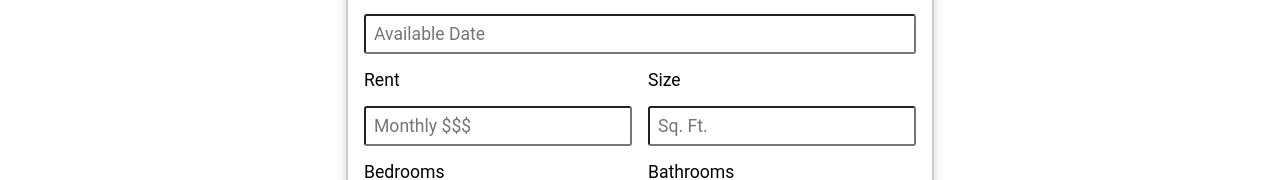
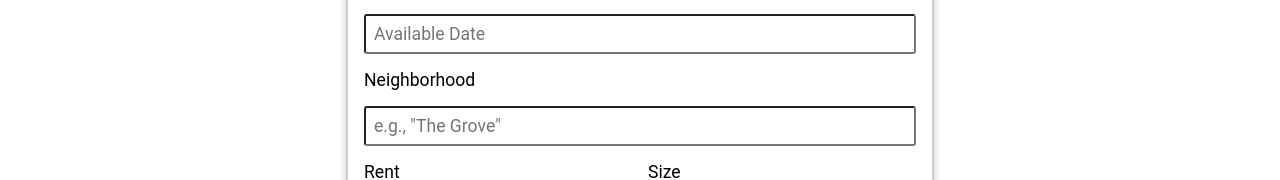
Before and after one commit to choshin314/padfinder-frontend, a React (Create React App) app: page /listings/new in a window 1280 px wide. Shown: the part 625-805 px from the top of the page. Built offline with nearby package versions, Linux system fonts and the light colour scheme; no server answers.

Commit message:
added Neighborhood field

```diff
--- a/src/components/properties/PropertyForm.js
+++ b/src/components/properties/PropertyForm.js
@@ -21,6 +21,9 @@ const validateForm = values => {
     let errors = {};
     if (!/^[0-9]{5}$/.test(values.zip)) {
         errors.zip = '5-digit ZIP code required'
+    }
+    if (values.neighborhood && values.neighborhood.length < 4) {
+        errors.neighborhood = 'Must be at least 4 characters'
     }
     return errors;
 }
@@ -180,6 +183,17 @@ const PropertyForm = ({multi, initialState, fetchConfig, updateMode}) => {
                         showLabel
                         required
                     />
+                    <FormInput
+                        id="neighborhood"
+                        name="neighborhood"
+                        value={neighborhood}
+                        errorMsg={inputErrors.neighborhood}
+                        labelText="Neighborhood"
+                        showLabel
+                        placeholder={`e.g., "The Grove"`}
+                        onChange={handleChange}
+                    />
+
                     {
                         multi ?
 
```
